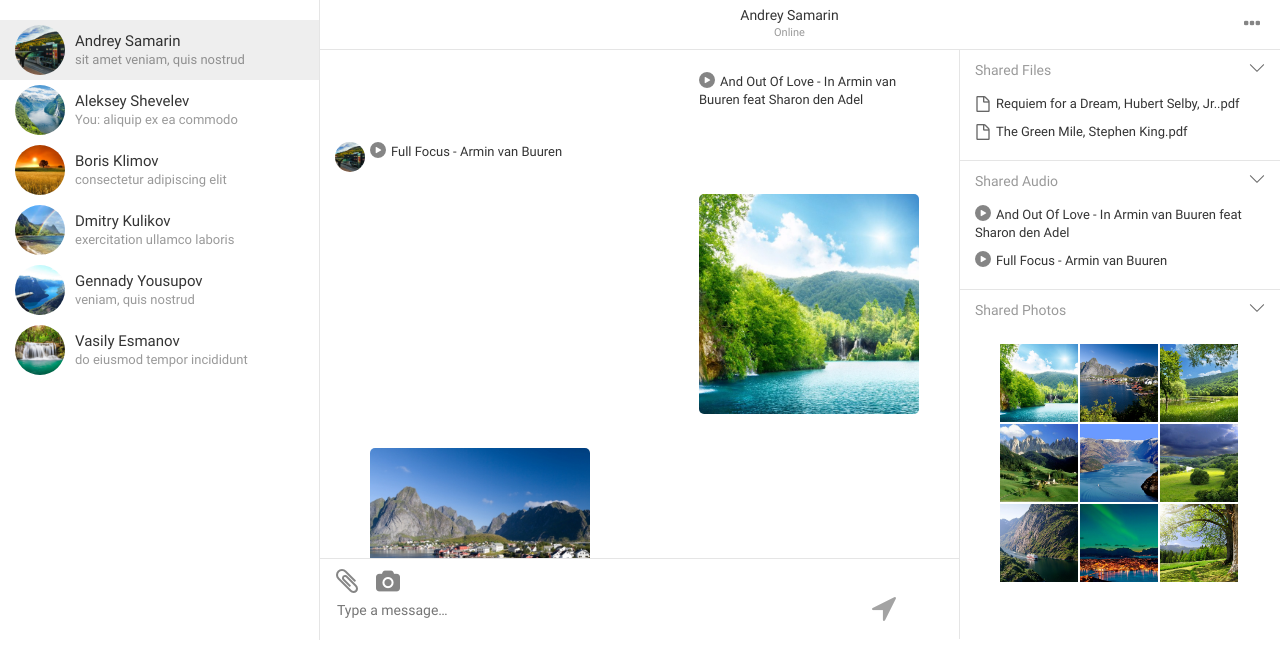
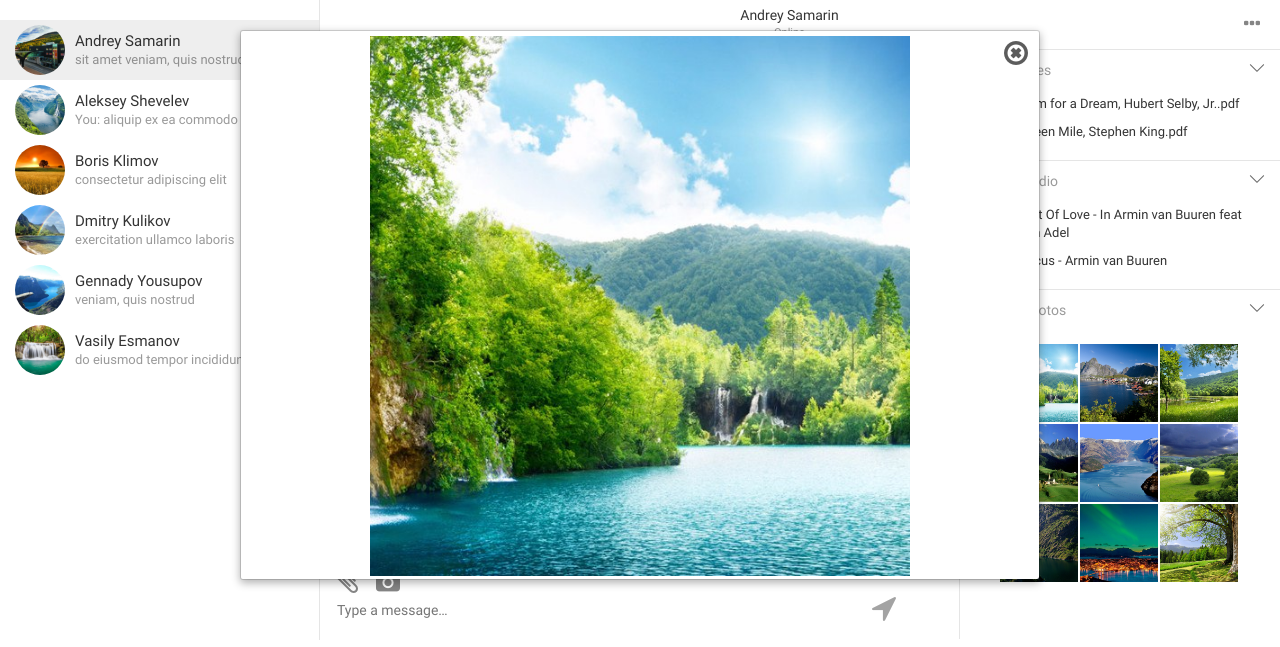
Before and after one commit to maksim-maslov/javascript-web, a plain HTML site: page index.html in a window 1280 px wide. Both pictures are taken after a click on the picture 808 px from the left and 304 px from the top of the page. Drawn offline with Linux system fonts and the light colour scheme.

Commit message:
материалы проекта

```diff
--- a/css/main.css
+++ b/css/main.css
@@ -638,7 +638,7 @@ body {
 	right: 0;
 	width: 400px;
 	height: 303px;
-	left:50%;
+	left: 50%;
 	margin-left: -200px;
 	padding: auto 0;
 	background-clip: padding-box;
@@ -738,3 +738,42 @@ body {
 .photo-box__app canvas {
 	display: none;
 }
+
+.image-view-box {
+	position: absolute;
+	top: 30px;
+	left: 50%;
+	margin-left: -400px;
+	width: 800px;
+	height: 550px;
+	padding: 5px;
+	background-clip: padding-box;
+	background-color: #ffffff;
+	border: 1px solid rgba(0, 0, 0, 0.15);
+	border-radius: 3px;
+	box-shadow: 0 3px 8px rgba(0, 0, 0, 0.3);
+	opacity: 1;
+	visibility: hidden;
+	text-align: center;
+}
+
+.image-view-box__picture {
+	position: relative;
+	height: 540px;
+	margin: 0 auto;
+}
+
+.image-view-box__closeBtn {
+	display: block;
+	width: 24px;
+	height: 24px;
+	background-image: url(../img/icons.png);
+	background-position: 0 -312px;
+	vertical-align: top;
+	cursor: pointer;
+	opacity: 0.8;
+	margin-top: -535px;
+	margin-left: 758px;
+	position: relative;
+	z-index: 5;
+}
--- a/index.html
+++ b/index.html
@@ -74,7 +74,8 @@
 				</div>
 			</div>
 		</div>
-		<audio class="audioplayer" src=""></audio>
+	</div>
+	<audio class="audioplayer" src=""></audio>
 		<div class="options-menu">
 			<a class="options-menu__item options-menu__item_user-info">User Info</a>
 			<a class="options-menu__item options-menu__item_shared-files">Shared Files</a>
@@ -87,7 +88,10 @@
 				</div>
 			</div>
 		</div>
-	</div>
+		<div class="image-view-box">
+			<img class="image-view-box__picture" src="">
+			<div class="image-view-box__closeBtn"></div>
+		</div>
 	<script src="js/index.js"></script>
 </body>
 </html>
--- a/js/index.js
+++ b/js/index.js
@@ -49,7 +49,7 @@ loadContacts()
 		return createContactsSection(contactsJSON);
 	})
 	.then((contactsItem, contactsJSON) => {
-		return createChatHistorySection(document.querySelector('.contacts__item'), contactsItem, contactsJSON);
+		createChatHistorySection(document.querySelector('.contacts__item'), contactsItem, contactsJSON);
 	});
 
 
@@ -203,11 +203,20 @@ function createElementAudio(link, fileName) {
 	return attachmentItem;
 }
 
+const imageViewBox = document.querySelector('.image-view-box__picture');
+
+document.querySelector('.image-view-box__closeBtn').addEventListener('click', (ev) => {
+	ev.currentTarget.parentElement.style.visibility = 'hidden';
+});
 
 function createElementImageChat(parentElement, link) {
 	const attachmentItem = document.createElement('img');
 	attachmentItem.className = 'ch-msg-cnt-attachment__picture';
 	attachmentItem.src = link;
+	attachmentItem.addEventListener('click', ev => {
+		imageViewBox.parentElement.style.visibility = 'visible';
+		imageViewBox.src = ev.currentTarget.src;
+	});
 	parentElement.appendChild(attachmentItem);
 }
 
@@ -232,6 +241,12 @@ function createElementImageSidePanelPhotos(link) {
 	const sidePanelPhotoOverlay = document.createElement('div');
 	sidePanelPhotoOverlay.className = 'photos-item__overlay';
 	sidePanelPhotoLink.appendChild(sidePanelPhotoOverlay);
+
+	sidePanelPhotoOverlay.addEventListener('click', ev => {
+		ev.preventDefault();
+		imageViewBox.parentElement.style.visibility = 'visible';
+		imageViewBox.src = ev.currentTarget.previousElementSibling.src;
+	});
 }
 
 function addElementFile(parentElement, link, fileName) {
@@ -295,7 +310,6 @@ function createChatHistorySection(otherUser, contactItems, contactsJSON) {
 			addUserInfoMenuItemListener(messagesJSON, contactsJSON);
 		});
 
-	// return otherUser;
 }
 
 
@@ -645,7 +659,6 @@ function addUserInfoMenuItemListener(messagesJSON, contactsJSON) {
 
 const userInfoMenuItem = document.querySelector('.options-menu__item_user-info');
 
-
 userInfoMenuItem.addEventListener('click', () => {
 	sidePanel.style.display = 'none';
 	userInfoSection.style.display = 'block';
```
